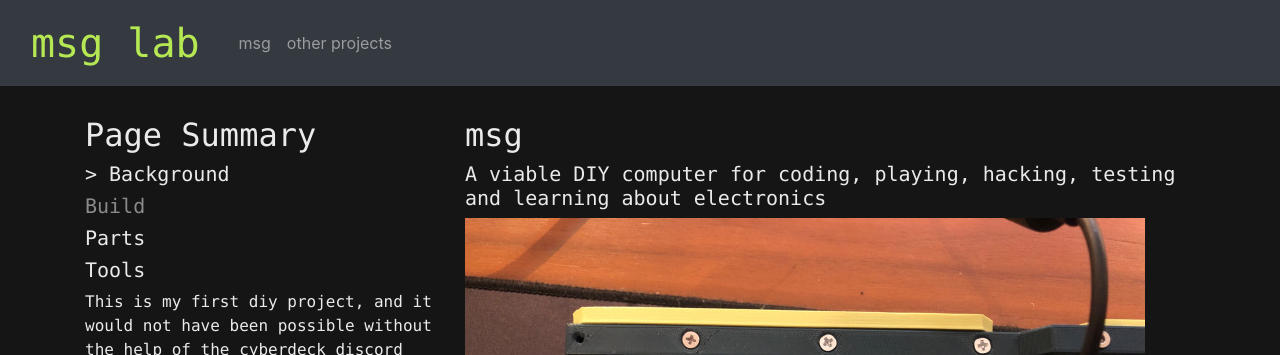
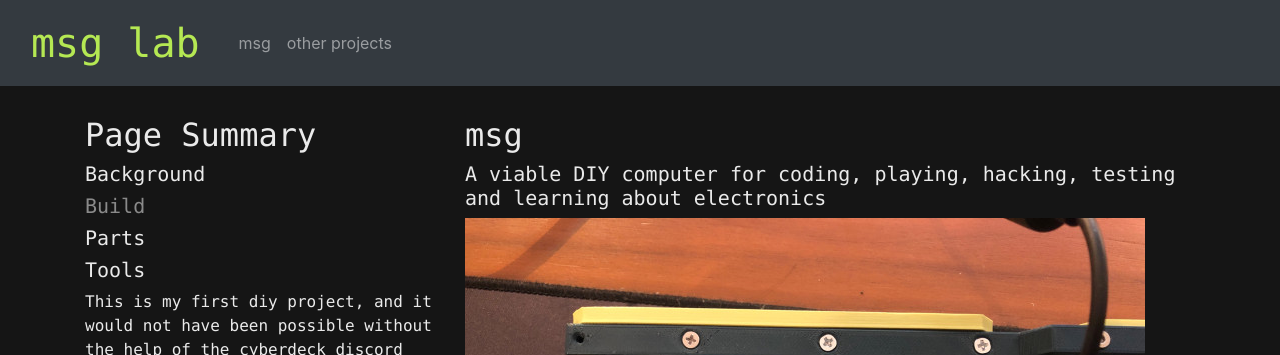
Before and after one commit to msglab/msglab, a Jekyll site: the page html/msg.html, which Jekyll copies as it is, in a window 1280 px wide. Shown: the top 355 px of the page. Built offline with Jekyll 4.4.1, drawn with Linux system fonts in a browser that asks for light colours; nearby versions of some CDN libraries; library files that are not in the unit come from our copies.

Commit message:
Update msg.html

```diff
--- a/html/msg.html
+++ b/html/msg.html
@@ -61,7 +61,7 @@ font-family: Monaco, Bitstream Vera Sans Mono, Lucida Console, Terminal, monospa
 <div class="row">
   <div class="col-sm-4">
         <h2>Page Summary</h2>
-        <h5> <a ref="#background" class= "blog-link"></a>> Background</a></h5>
+        <h5> <a ref="#background" class= "blog-link">Background</a></h5>
         <h5> <a href="#build" class= "blog-link">Build</a></h5>
         <h5>Parts</h5>
         <h5>Tools</h5>
```
